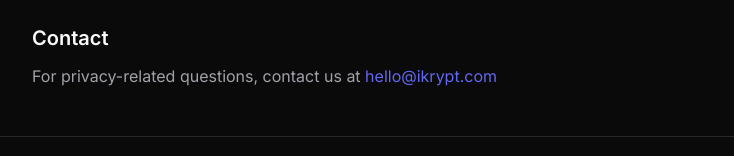
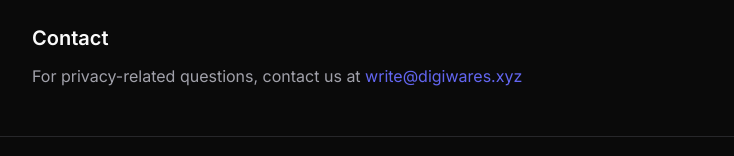
Before and after one commit to digitalwareshub/iKrypt10, a Next.js app: page /privacy in a window 1280 px wide. Shown: the part 2106-2262 px from the top of the page, without its empty margins (272-1006 px from the left). Built offline with nearby package versions, Linux system fonts and the light colour scheme; no server answers.

Commit message:
Update contact email from hello@ikrypt.com to write@digiwares.xyz

```diff
--- a/src/app/privacy/page.tsx
+++ b/src/app/privacy/page.tsx
@@ -192,8 +192,8 @@ export default function PrivacyPage() {
                 <h2 className="text-xl font-semibold mb-3 text-foreground">Contact</h2>
                 <p>
                   For privacy-related questions, contact us at{' '}
-                  <a href="mailto:hello@ikrypt.com" className="text-primary hover:text-primary/80">
-                    hello@ikrypt.com
+                  <a href="mailto:write@digiwares.xyz" className="text-primary hover:text-primary/80">
+                    write@digiwares.xyz
                   </a>
                 </p>
               </section>
--- a/src/app/terms/page.tsx
+++ b/src/app/terms/page.tsx
@@ -162,8 +162,8 @@ export default function TermsPage() {
                 <h2 className="text-xl font-semibold mb-3 text-foreground">10. Contact</h2>
                 <p>
                   For questions about these Terms, contact us at{' '}
-                  <a href="mailto:hello@ikrypt.com" className="text-primary hover:text-primary/80">
-                    hello@ikrypt.com
+                  <a href="mailto:write@digiwares.xyz" className="text-primary hover:text-primary/80">
+                    write@digiwares.xyz
                   </a>
                 </p>
               </section>
```
